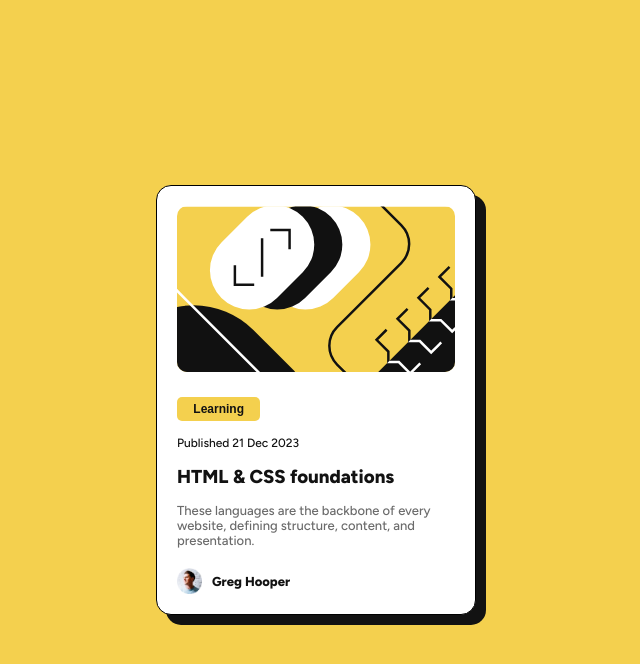
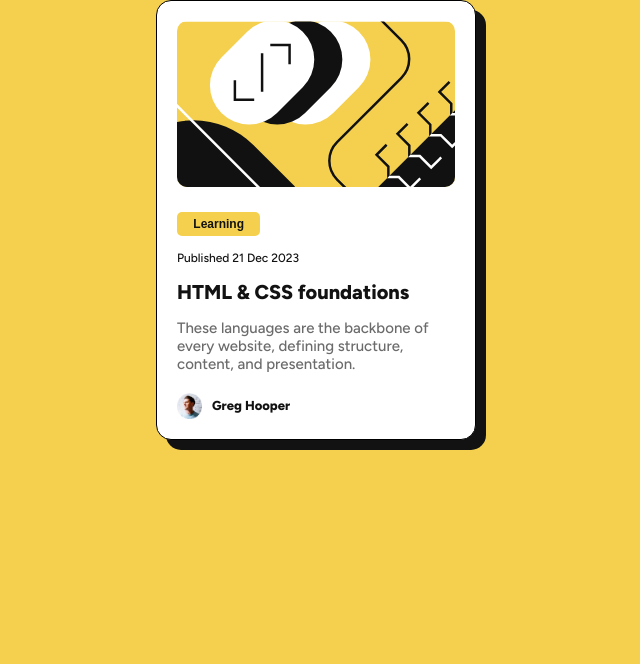
Before and after one commit to Estaire/blog-preview-card, a plain HTML site: page index.html in a window 1280 px wide. Shown: the whole page, without its empty margins (324-964 px from the left). Drawn offline with Linux system fonts and the light colour scheme.

Commit message:
Modify html and css

```diff
--- a/index.css
+++ b/index.css
@@ -49,12 +49,13 @@ button {
     font-size: 12px;
 }
 
-h3 {
+h1 {
+    font-size: 20px;
     margin: 15px 0;
 }
 
 .description {
-    font-size: 13px;
+    font-size: 15px;
     color: hsl(0, 0%, 42%);
 }
 
@@ -75,7 +76,7 @@ img {
     font-weight: 800;
 }
 
-h3:active {
+h1:active {
     color: hsl(47, 88%, 63%);
     cursor: pointer;
 }
--- a/index.html
+++ b/index.html
@@ -1,5 +1,5 @@
-<!DOCTYPE html lang="en">
-<html>
+<!DOCTYPE html>
+<html lang="en">
 <head>
   <meta charset="UTF-8">
   <meta name="viewport" content="width=device-width, initial-scale=1.0"> <!-- displays site properly based on user's device -->
@@ -43,7 +43,7 @@
     </svg>
     <button>Learning</button>
     <p class="date">Published 21 Dec 2023</p>
-    <h3>HTML & CSS foundations</h3>
+    <h1>HTML & CSS foundations</h1>
     <p class="description">These languages are the backbone of every website, defining structure, content, and presentation.</p>
     <div class="avatar">
       <img src="./assets/images/image-avatar.webp" alt="avatar">
```
